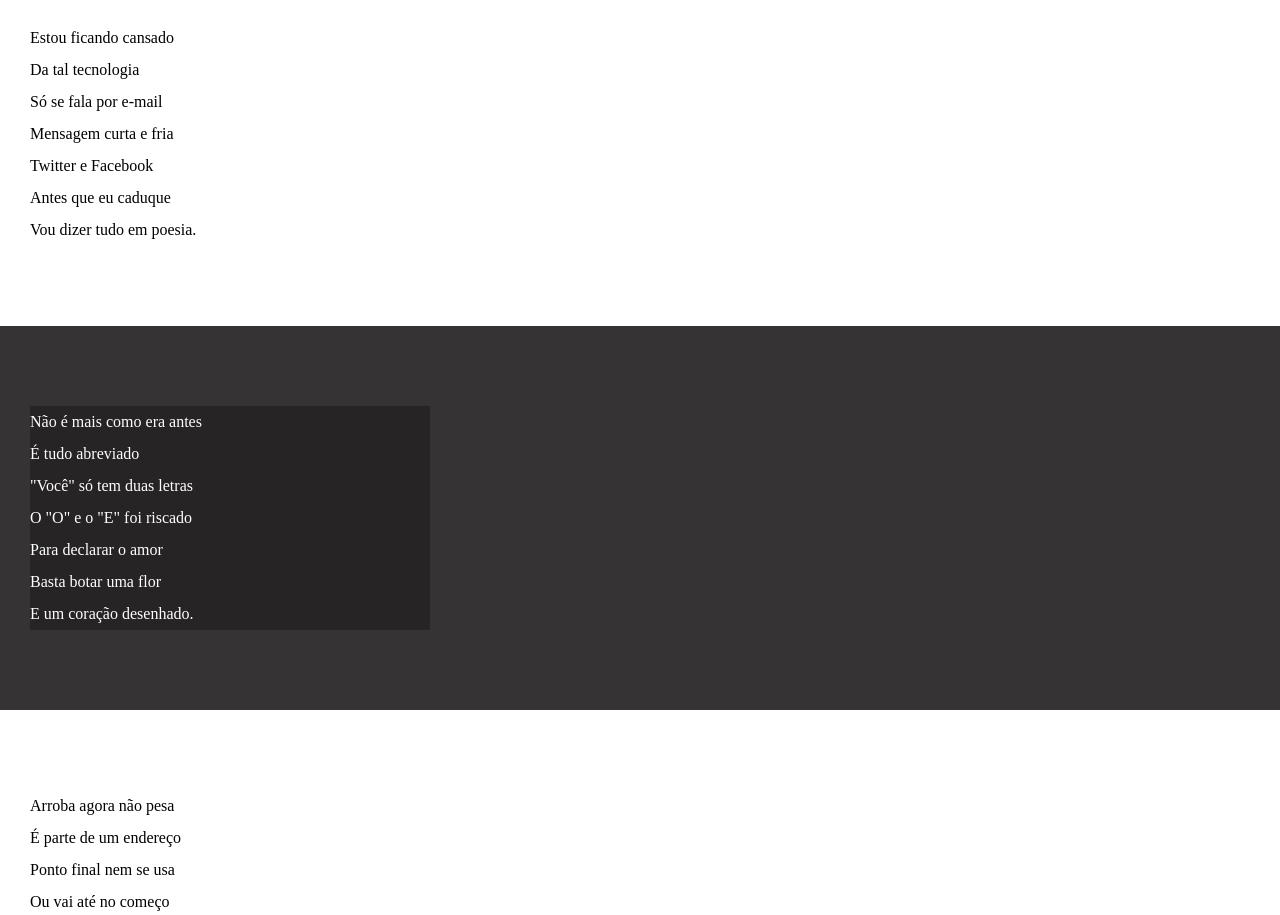
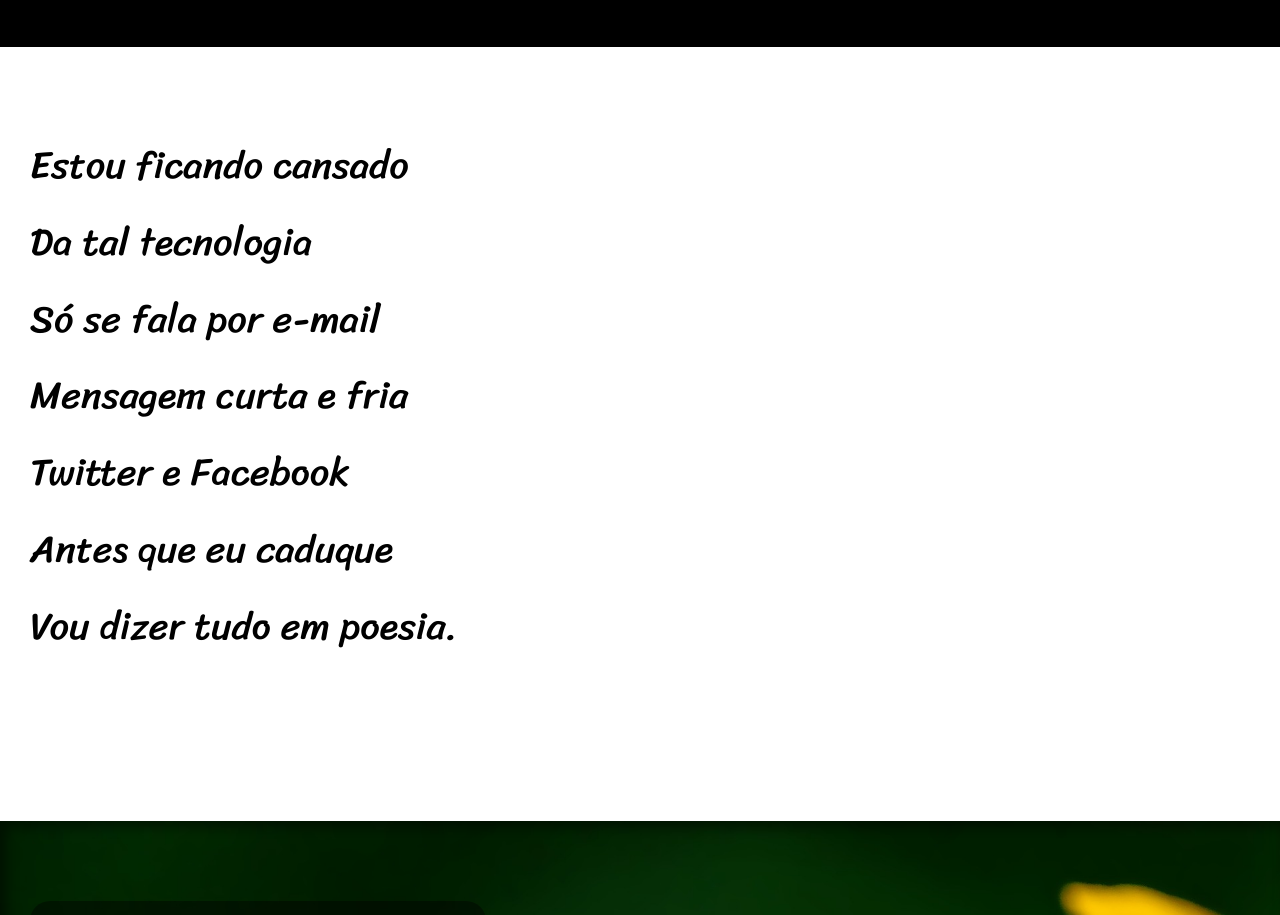
Before and after one commit to hiagocgomes/html-css, a plain HTML site: page Desafios/desafio012/index.html in a window 1280 px wide. Shown: the part 213-1128 px from the top of the page. Drawn offline with Linux system fonts and the light colour scheme.

Commit message:
Finalizando o desafio 12

```diff
--- a/Desafios/desafio012/estilo/style.css
+++ b/Desafios/desafio012/estilo/style.css
@@ -1,5 +1,15 @@
 @charset "UTF8";
 
+@import url('https://fonts.googleapis.com/css2?family=Passion+One&display=swap');
+
+@import url('https://fonts.googleapis.com/css2?family=Sriracha&display=swap');
+
+:root{
+    --fonte1:verdana, geneva, tahoma, sans-serif;
+    --fonte2: 'Passion One', cursive;
+    --fonte3: 'Sriracha', cursive;
+
+}
 *{
     margin: 0px;
     padding: 0px;
@@ -8,6 +18,7 @@
 html, body{
     min-height: 100vh;
     background-color: darkgray;
+    font-family: var(--fonte1);
 }
 
 header{
@@ -19,6 +30,8 @@ header{
 header > h1{
     padding-top: 50px;
     font-variant: small-caps;
+    font-family: var(--fonte2);
+    font-size: 10vw;
 
 }
 
@@ -41,6 +54,12 @@ section{
     padding-bottom: 10vh;
     line-height: 2em;
     padding-left: 30px;
+    font-family: var(--fonte3);
+    font-size: 3vw;
+}
+
+section > p {
+    padding-bottom: 2em;
 }
 
 section.normal{
@@ -51,12 +70,27 @@ section.normal{
 section.imagem{
     background-color: rgb(53, 51, 51);
     color: white;
+    box-shadow: inset 6px 6px 13px 0px rgba(0, 0, 0, 0.493);
+    background-size: cover;
+    background-attachment: fixed;
 }
 
 section.imagem > p {
-    width: 400px;
-    background-color: rgba(0, 0, 0, 0.288);
+    display: inline-block;
+    padding: 5px;
+    background-color: rgba(0, 0, 0, 0.411);
+    text-shadow: 1px 1px 0px black;
+    border-radius: 20px;
 }
+
+section#img01{
+    background-image: url(../imagens/background001.jpg);
+    background-position: right center;
+    }
+
+section#img02{
+    background-image: url(../imagens/background002.jpg);
+    }
 
 footer{
     background-color: black;
--- a/Desafios/desafio012/index.html
+++ b/Desafios/desafio012/index.html
@@ -28,7 +28,7 @@
         </p>
     </section>
 
-    <section class="imagem">
+    <section class="imagem" id="img01">
         <p>
             Não é mais como era antes <br>
             É tudo abreviado <br>
@@ -62,7 +62,7 @@
         </p>
     </section>
 
-    <section class="imagem">
+    <section class="imagem" id="img02">
         <p>
             Tenho saudade das cartas <br>
             Escritas com a própria mão <br>
```
Also changed, not shown: Desafios/desafio012/imagens/WhatsApp Image 2022-12-02 at 20.49.56.jpeg (added), Desafios/desafio012/imagens/WhatsApp Image 2022-12-05 at 21.15.21.jpeg (added).
